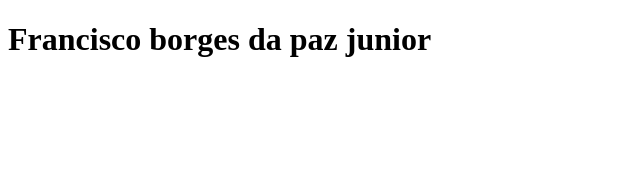
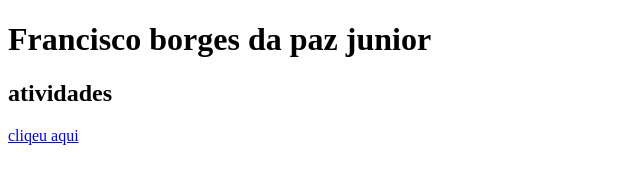
Before and after one commit to Juniorborgesdapaz/ipwebb, a plain HTML site: page index.html in a window 1280 px wide. Shown: the whole page, without its empty margins (0-640 px from the left). Drawn offline with Linux system fonts and the light colour scheme.

Commit message:
Update index.html

```diff
--- a/index.html
+++ b/index.html
@@ -9,5 +9,6 @@
 
 <body>
 <h1> Francisco borges da paz junior</h1>
+<h2>atividades </h2> <a href="atividade01/atv01.html"> cliqeu aqui</a>
 
 </body>
```
